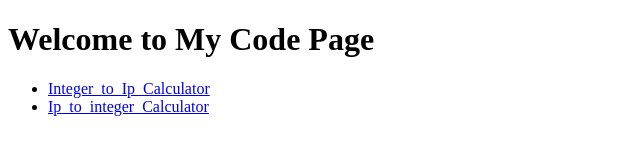
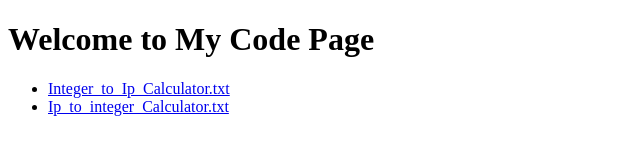
Before and after one commit to Godsbane7/godsbane7.github.io, a plain HTML site: page codes/codes.html in a window 1280 px wide. Shown: the full height of the page, 0-640 px from the left. Drawn offline with Linux system fonts and the light colour scheme.

Commit message:
Fixed errors

```diff
--- a/codes/index.html
+++ b/codes/codes.html
@@ -6,8 +6,8 @@
 <body>
     <h1>Welcome to My Code Page</h1>
     <ul>
-        <li><a href="codes/Integer_to_Ip_Calculator/">Integer_to_Ip_Calculator</a></li>
-        <li><a href="codes/Ip_to_integer_Calculator/">Ip_to_integer_Calculator</a></li>
+        <li><a href="codes/Integer_to_Ip_Calculator/">Integer_to_Ip_Calculator.txt</a></li>
+        <li><a href="codes/Ip_to_integer_Calculator/">Ip_to_integer_Calculator.txt</a></li>
         <!-- Add more links for each of your code folders -->
     </ul>
 </body>
```
Also changed, not shown: codes/Integer_to_Ip_Calculator.txt (added), codes/Ip_to_Integer_Calculator.txt (added).
